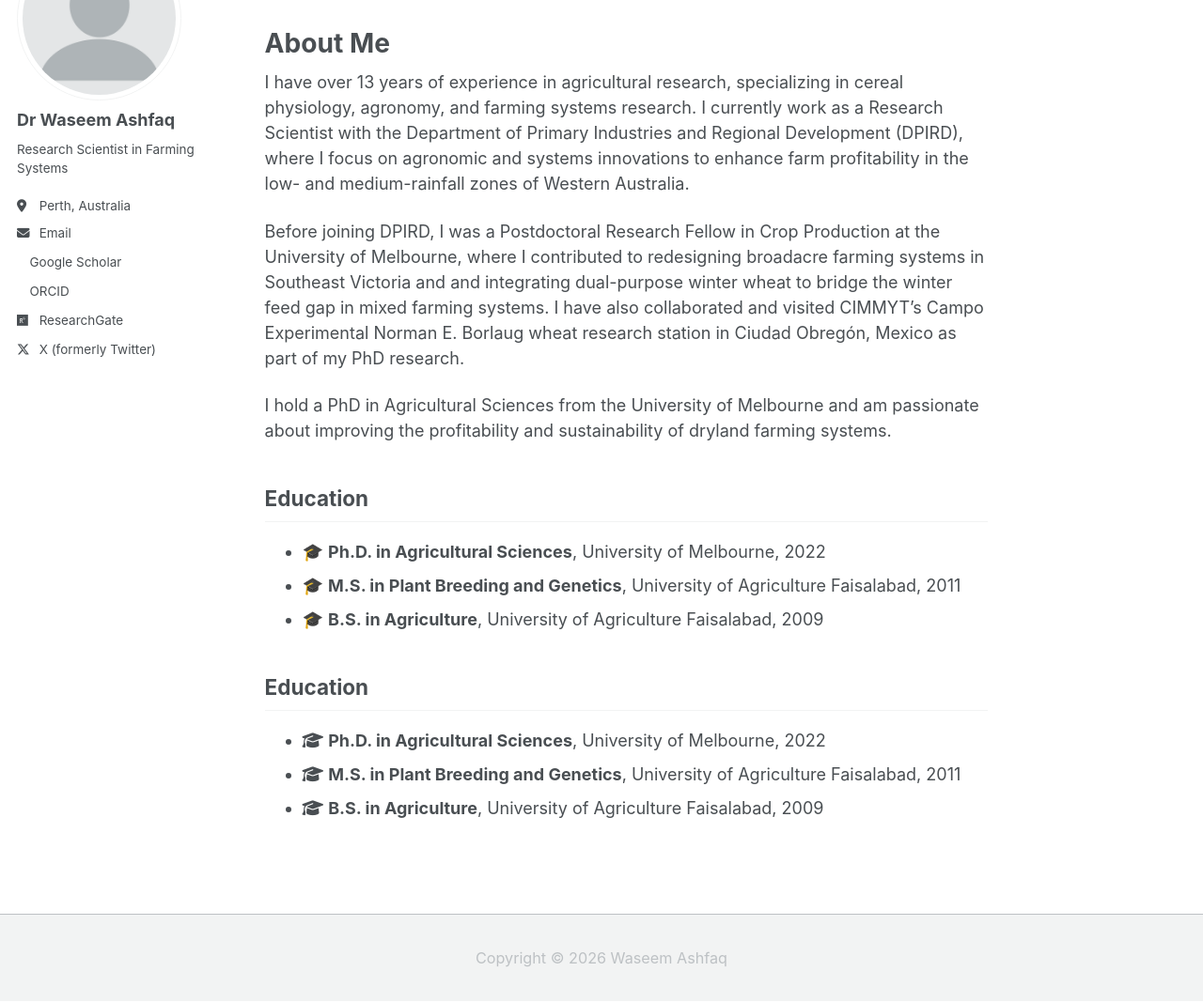
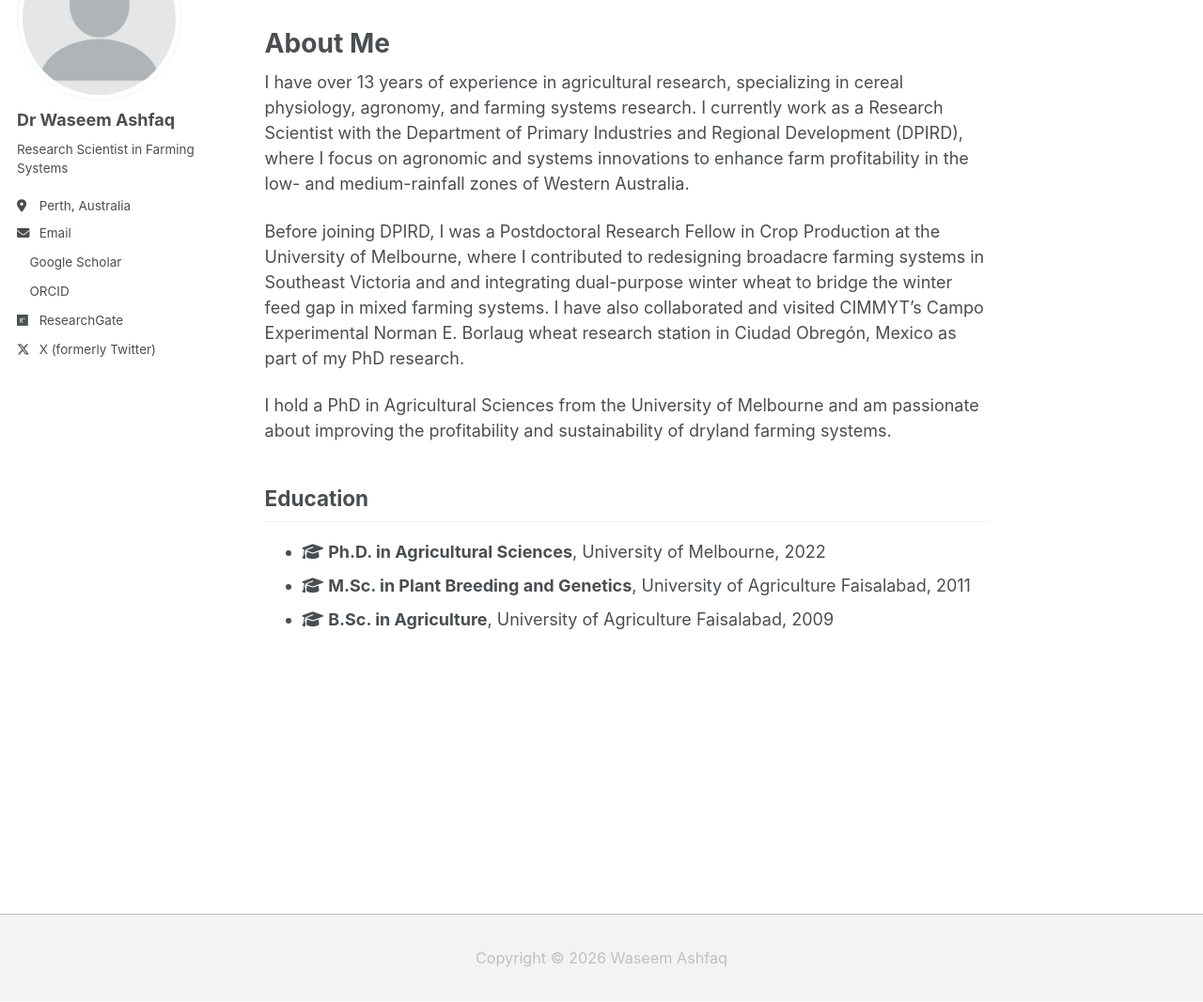
Before and after one commit to washfaq/waseemashfaq.github.io, a Jekyll site: the page built from _pages/about.md, in a window 1280 px wide and 1236 px high, cut to the strip 169-1236 px from the top of the window. Shown: the whole strip at 94% size. Built offline with Jekyll 4.4.1, drawn with Linux system fonts in a browser that asks for light colours; a script bundle is joined from its source files by our own code; library files that are not in the unit come from our copies.

Commit message:
Update about.md

```diff
--- a/_pages/about.md
+++ b/_pages/about.md
@@ -16,13 +16,6 @@ I hold a PhD in Agricultural Sciences from the University of Melbourne and am pa
 
 ## Education
 
-- 🎓 **Ph.D. in Agricultural Sciences**, University of Melbourne, 2022
-- 🎓 **M.S. in Plant Breeding and Genetics**, University of Agriculture Faisalabad, 2011
-- 🎓 **B.S. in Agriculture**, University of Agriculture Faisalabad, 2009
-
-
-## Education
-
 - <i class="fa-solid fa-graduation-cap"></i> **Ph.D. in Agricultural Sciences**, University of Melbourne, 2022
-- <i class="fa-solid fa-graduation-cap"></i> **M.S. in Plant Breeding and Genetics**, University of Agriculture Faisalabad, 2011
-- <i class="fa-solid fa-graduation-cap"></i> **B.S. in Agriculture**, University of Agriculture Faisalabad, 2009
+- <i class="fa-solid fa-graduation-cap"></i> **M.Sc. in Plant Breeding and Genetics**, University of Agriculture Faisalabad, 2011
+- <i class="fa-solid fa-graduation-cap"></i> **B.Sc. in Agriculture**, University of Agriculture Faisalabad, 2009
```
